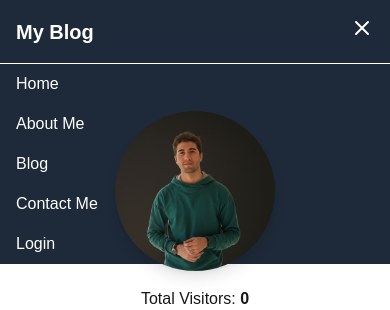
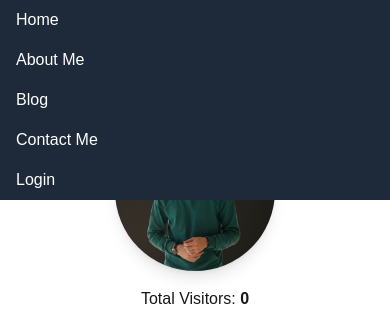
Before and after one commit to Mohamad-Moghadam/Personal-Blog, a Next.js app: page / in a window 390 px wide. Both pictures are taken after a click on the button 362 px from the left and 28 px from the top of the page. Shown: the top 310 px of the page. Built offline with nearby package versions, Linux system fonts and the light colour scheme; no server answers.

Commit message:
🚀 hamburger menu got optimized

```diff
--- a/src/app/components/Navbar.tsx
+++ b/src/app/components/Navbar.tsx
@@ -82,8 +82,8 @@ export default function Navbar() {
 				</div>
 
 				<div
-					className={`flex-col md:flex md:flex-row md:space-x-8 absolute md:static bg-gray-800 w-full md:w-auto left-0 transition-all duration-300 ${
-						isOpen ? "top-16 flex" : "top-[-200px] hidden"
+					className={`flex-col md:flex md:flex-row md:space-x-8 fixed md:static bg-gray-800 w-full md:w-auto left-0 transition-all duration-300 z-50 ${
+						isOpen ? "top-0 flex" : "top-[-200px] hidden"
 					}`}
 				>
 					{links.map((link) => (
```
